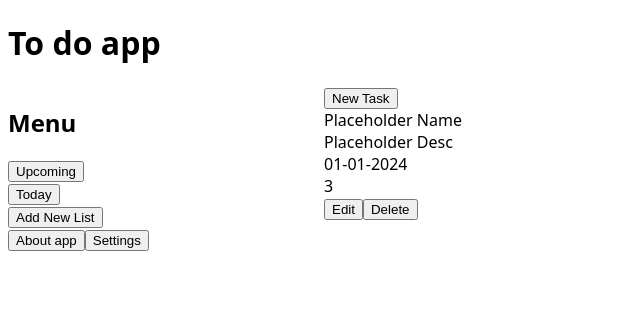
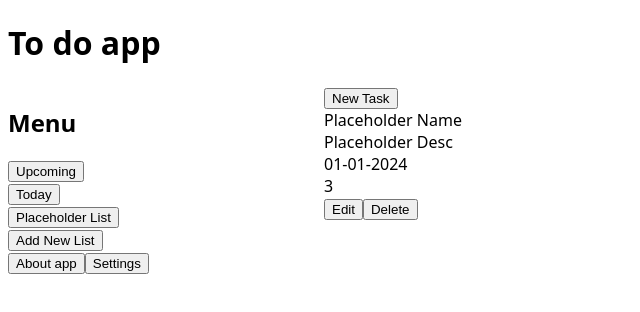
Before and after one commit to mikeski-aa/to-do-app-react, a React (Vite) app: page / in a window 1280 px wide. Shown: the top 312 px of the page, without its empty margins (0-640 px from the left). Built offline with nearby package versions, Linux system fonts and the light colour scheme.

Commit message:
Added mapping of new lists

```diff
--- a/src/components/ListButton.jsx
+++ b/src/components/ListButton.jsx
@@ -0,0 +1,20 @@
+import { TaskContext } from "../App";
+
+// this function is responsible for the list buttons appearing on the navigation bar
+// when a list item is clicked, all of the items associated with the given list will be rendered - filter method for this?
+
+function ListButton(props) {
+  const handleListClick = (e) => {
+    console.log(e.target);
+  };
+
+  return (
+    <div className="listButtonDiv">
+      <button className="listButton" onClick={handleListClick}>
+        {props.listName}
+      </button>
+    </div>
+  );
+}
+
+export { ListButton };
--- a/src/components/Nav.jsx
+++ b/src/components/Nav.jsx
@@ -1,10 +1,26 @@
+import { useContext } from "react";
 import { TaskContext } from "../App";
+import { ListButton } from "./ListButton";
+import { v4 as uuidv4 } from "uuid";
 
 // navigation bar
 // here, we want to give user the option to select which task folder they would like to see
 // perhaps add other functionality like see today's tasks, or upcoming tasks?
 
+//           tempTask,
+// setTempTask,
+// currentTasks,
+// setCurrentTasks,
+// addNewTask,
+// setNewTask,
+// editTask,
+// setEditTask,
+// currentList,
+// setCurrentList,
+
 function Nav() {
+  const taskContext = useContext(TaskContext);
+
   return (
     <div className="navBar">
       <div className="header">
@@ -20,7 +36,11 @@ function Nav() {
       </div>
 
       <div className="lists">
-        <div className="currentLists"></div>
+        <div className="currentLists">
+          {taskContext.currentList.map((item) => (
+            <ListButton listName={item.listName} key={uuidv4()} />
+          ))}
+        </div>
         <button>Add New List</button>
       </div>
 
```
